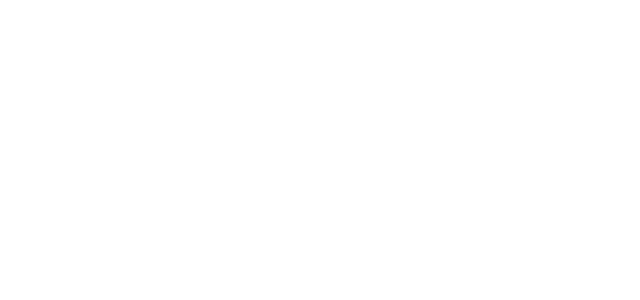
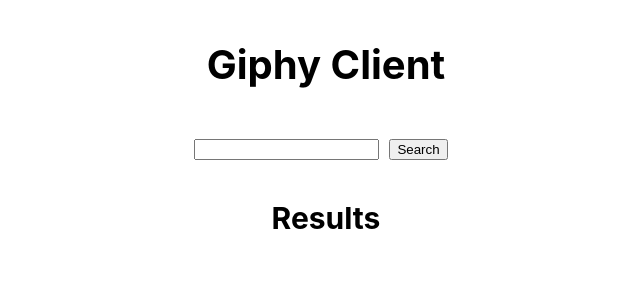
Before and after one commit to Marcin-Kwiatek/Giphy, a React (Create React App) app: page / in a window 1280 px wide. Shown: the top 300 px of the page, without its empty margins (314-954 px from the left). Built offline with nearby package versions, Linux system fonts and the light colour scheme.

Commit message:
creating a site plan

```diff
--- a/src/App.css
+++ b/src/App.css
@@ -1,3 +1,15 @@
 .App {
     text-align: center;
 }
+
+.title {
+    font-size: 40px;
+    margin: 40px;
+    font-weight: bold;
+}
+
+.results {
+    font-size: 30px;
+    margin: 30px;
+    font-weight: bold;
+}
--- a/src/App.js
+++ b/src/App.js
@@ -3,7 +3,10 @@ import './App.css';
 function App() {
   return (
     <div className="App">
-
+      <div className="title">Giphy Client</div>
+      <input></input>
+      <button style={{margin:'10px'}}>Search</button>
+      <div className="results">Results</div>
     </div>
   );
 }
```
